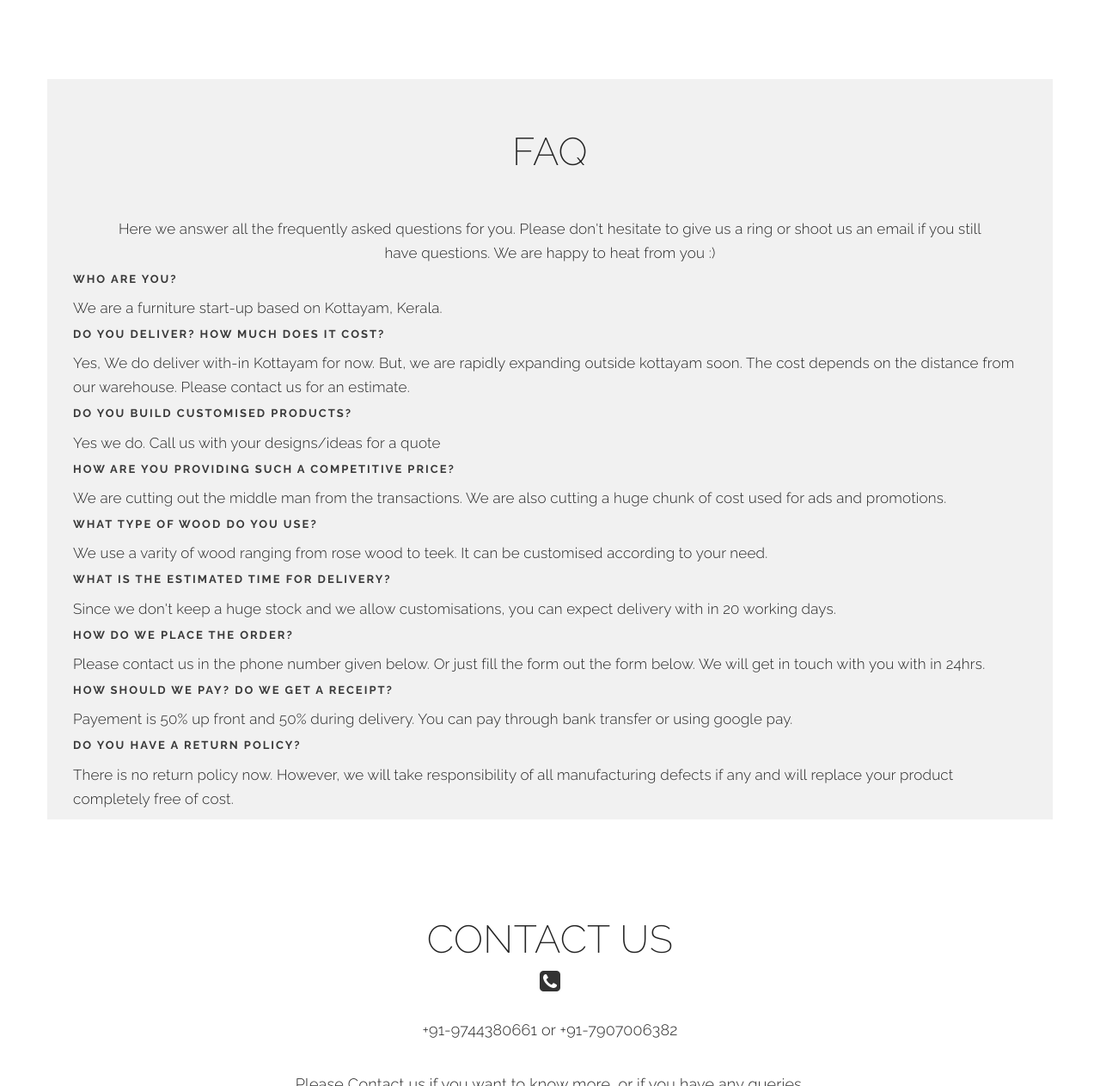
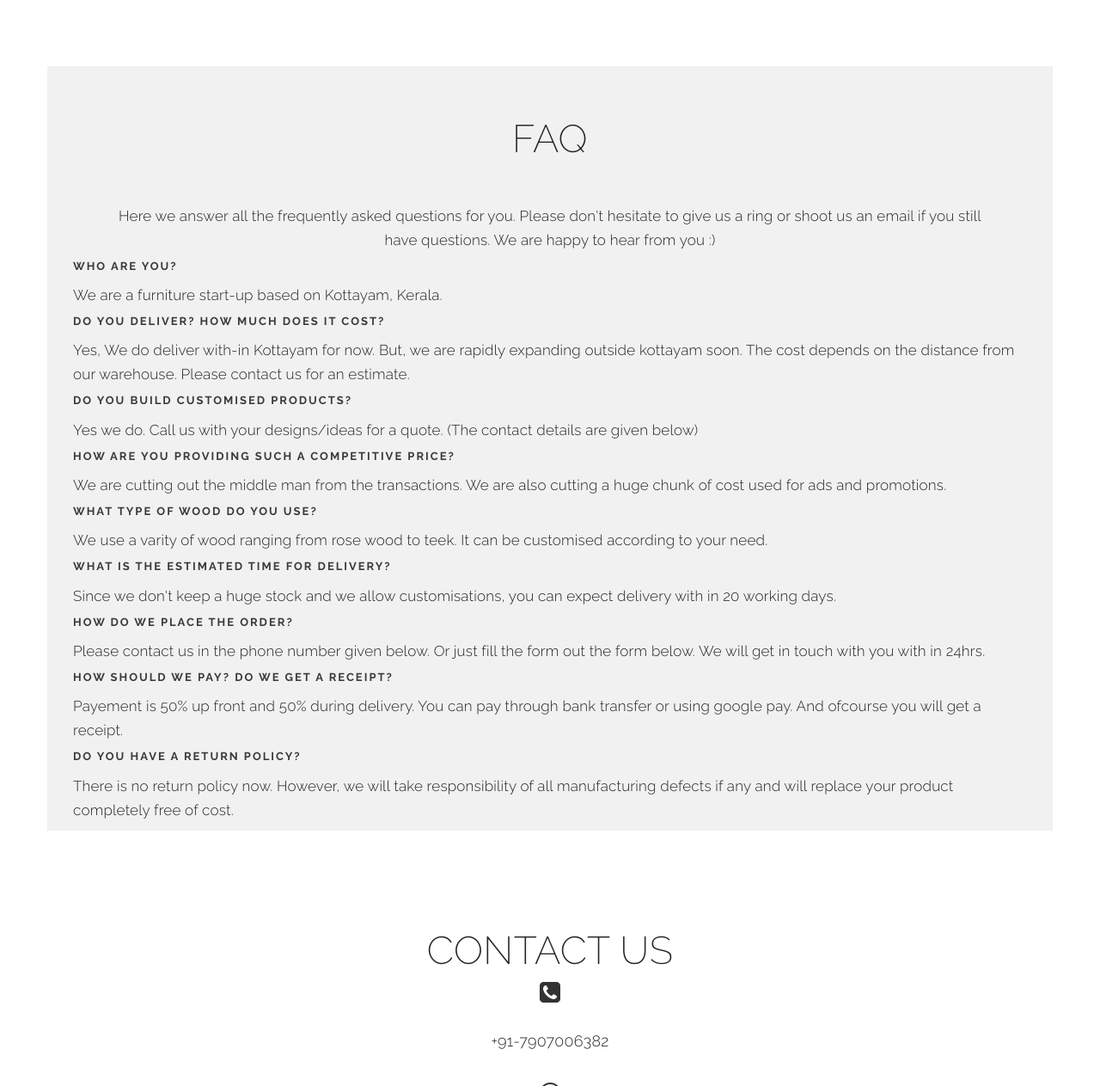
Before and after one commit to jimmy-jose/jimmy-jose.github.io, a plain HTML site: page index.html in a window 1280 px wide. Shown: the part 1537-2800 px from the top of the page at 86% size. Drawn offline with nearby package versions, Linux system fonts and the light colour scheme.

Commit message:
updated the spelling errors and contact info

```diff
--- a/css/style.css
+++ b/css/style.css
@@ -170,7 +170,7 @@ section {
 --------------------*/
 
 .section-title {
-	padding-bottom: 30px;
+	padding-bottom: 15px;
 }
 
 .section-title h2 {
--- a/index.html
+++ b/index.html
@@ -169,7 +169,7 @@
 				<div class="column">
 					<div class="col-md-12 text-center">
 						<div class="mz-about-container">
-							<p>Here we answer all the frequently asked questions for you. Please don't hesitate to give us a ring or shoot us an email if you still have questions. We are happy to heat from you :)</p>
+							<p>Here we answer all the frequently asked questions for you. Please don't hesitate to give us a ring or shoot us an email if you still have questions. We are happy to hear from you :)</p>
 						</div>
 					</div>
 					<div class="col-md-12">
@@ -182,7 +182,7 @@
 								<h3>Do you deliver? How much does it cost?</h3>
 								<p>Yes, We do deliver with-in Kottayam for now. But, we are rapidly expanding outside kottayam soon. The cost depends on the distance from our warehouse. Please contact us for an estimate.</p>
 								<h3>Do you build customised products?</h3>
-								<p>Yes we do. Call us with your designs/ideas for a quote</p>
+								<p>Yes we do. Call us with your designs/ideas for a quote. (The contact details are given below)</p>
 								<h3>How are you providing such a competitive price?</h3>
 								<p>We are cutting out the middle man from the transactions. We are also cutting a huge chunk of cost used for ads and promotions.</p>
 								<h3>What type of wood do you use?</h3>
@@ -192,7 +192,7 @@
 								<h3>How do we place the order?</h3>
 								<p>Please contact us in the phone number given below. Or just fill the form out the form below. We will get in touch with you with in 24hrs.</p>
 								<h3>How should we pay? Do we get a receipt?</h3>
-								<p>Payement is 50% up front and 50% during delivery. You can pay through bank transfer or using google pay.</p>
+								<p>Payement is 50% up front and 50% during delivery. You can pay through bank transfer or using google pay. And ofcourse you will get a receipt.</p>
 								<h3>Do you have a return policy?</h3>
 								<p>There is no return policy now. However, we will take responsibility of all manufacturing defects if any and will replace your product completely free of cost.</p>
 							</div>
@@ -335,9 +335,10 @@
 						<div class="section-title">
 							<h2>Contact Us</h2>
 							<div class="phone">
-							<i class="fa fa-phone-square fa-2x" aria-hidden="true"></i> <p>+91-9744380661 or +91-7907006382</p>
+							<i class="fa fa-phone-square fa-2x" aria-hidden="true"></i> <p>+91-7907006382</p>
+							<i class="fa fa-at fa-2x" aria-hidden="true"></i> <p>supportrv@gmail.com</p>
 							<div>
-							<p>Please Contact us if you want to know more, or if you have any queries.</p>
+							<p>OR</br>Please fill out this form and we will get back to you within 24 hours.</p>
 						</div>
 					</div>
 				</div>
```
